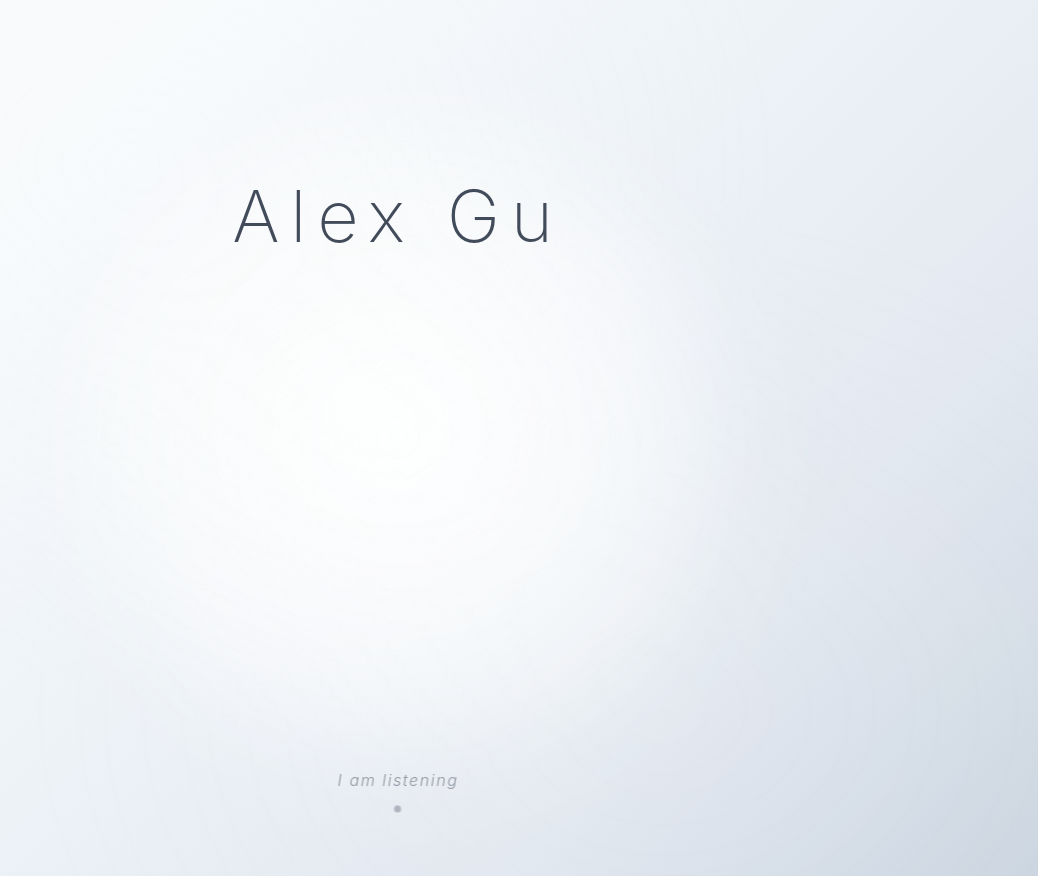
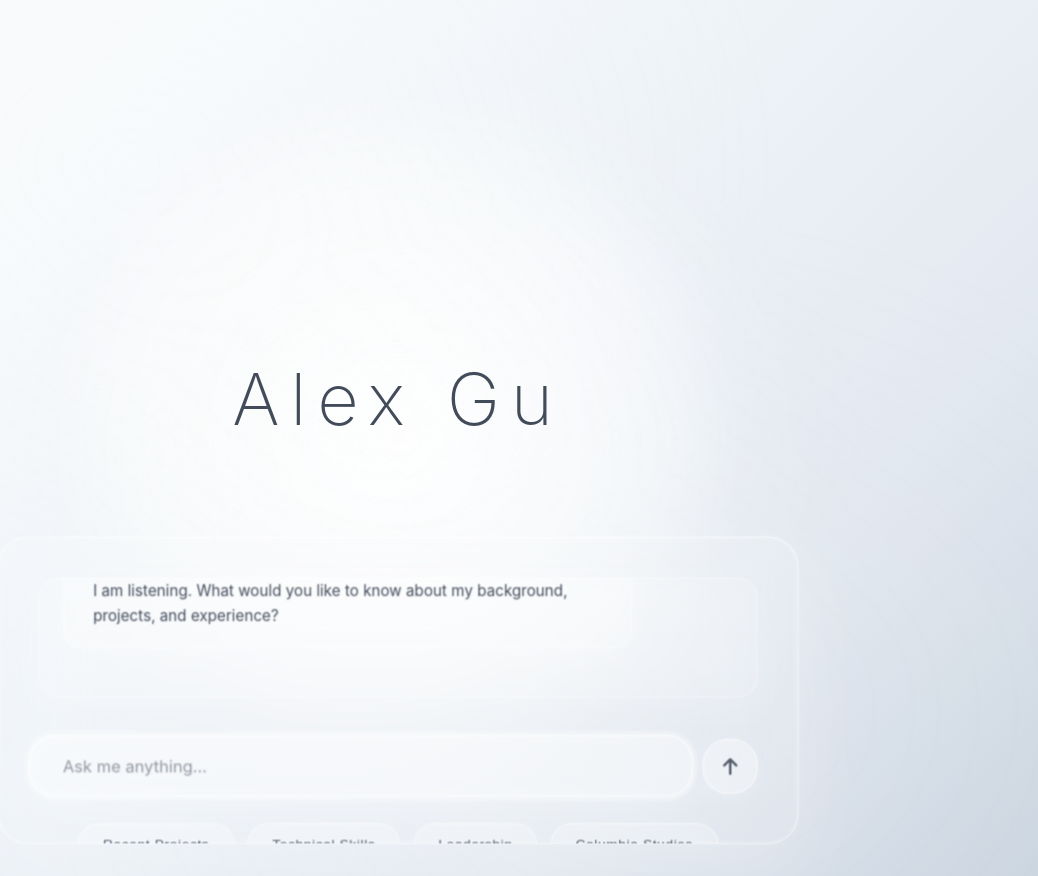
Before and after one commit to Alex419/AIPersonalPortfolio, a Flask app: page / in a window 1280 px wide. Shown: the whole page, without its empty margins (242-1280 px from the left). Run offline with Flask 3, Linux system fonts and the light colour scheme; some web fonts are replaced.

Commit message:
Nearly working, need to increase the box size

```diff
--- a/static/css/style.css
+++ b/static/css/style.css
@@ -141,9 +141,15 @@ body {
 
 /* Divine Name - Pure Light */
 .divine-name {
-    position: relative;
+    position: absolute;
+    top: 45%;
+    left: 50%;
+    transform: translate(-50%, -50%);
     text-align: center;
-    margin-bottom: 4rem;
+    z-index: 20;
+    /* Prevent any movement when content loads */
+    will-change: auto;
+    backface-visibility: hidden;
     animation: divineFloat 8s ease-in-out infinite;
 }
 
@@ -172,10 +178,10 @@ body {
 
 @keyframes divineFloat {
     0%, 100% {
-        transform: translateY(0);
+        transform: translate(-50%, -50%) translateY(10px);
     }
     50% {
-        transform: translateY(-20px);
+        transform: translate(-50%, -50%) translateY(-10px);
     }
 }
 
@@ -192,10 +198,13 @@ body {
 
 /* Divine Message Interface */
 .divine-message-interface {
-    position: relative;
+    position: absolute;
+    bottom: 2rem;
+    left: 50%;
+    transform: translateX(-50%) translateY(20px) scale(0.98);
     width: 90%;
     max-width: 800px;
-    max-height: 70vh;
+    max-height: 35vh;
     background: rgba(255, 255, 255, 0.15);
     border-radius: 30px;
     padding: 2.5rem;
@@ -206,48 +215,50 @@ body {
         0 0 0 1px rgba(255, 255, 255, 0.1) inset,
         0 0 0 4px rgba(255, 255, 255, 0.05) inset;
     opacity: 0;
-    transform: translateY(40px) scale(0.95);
-    transition: all 1.2s cubic-bezier(0.25, 0.46, 0.45, 0.94);
+    transition: all 5s cubic-bezier(0.25, 0.46, 0.45, 0.94);
     animation: bubbleFloat 6s ease-in-out infinite;
     display: flex;
     flex-direction: column;
     overflow: hidden;
+    /* Prevent layout interference */
+    z-index: 10;
+    /* Ensure proper centering */
+    right: auto;
+    /* Constrain height to stay below Alex Gu */
+    top: auto;
 }
 
-.divine-message-interface.active {
-    opacity: 1;
-    transform: translateY(0) scale(1);
-}
+/* Remove .active class - using direct opacity/transform control for zen experience */
 
 /* Enhanced bubble floating animation */
 @keyframes bubbleFloat {
     0%, 100% {
-        transform: translateY(0) scale(1);
+        transform: translateX(-50%) translateY(0) scale(1);
         box-shadow:
             0 25px 80px rgba(255, 255, 255, 0.3),
             0 0 0 1px rgba(255, 255, 255, 0.1) inset,
             0 0 0 4px rgba(255, 255, 255, 0.05) inset;
     }
     25% {
-        transform: translateY(-4px) scale(1.01);
+        transform: translateX(-50%) translateY(-1px) scale(1.005);
         box-shadow:
-            0 28px 85px rgba(255, 255, 255, 0.35),
+            0 26px 82px rgba(255, 255, 255, 0.32),
+            0 0 0 1px rgba(255, 255, 255, 0.11) inset,
+            0 0 0 4px rgba(255, 255, 255, 0.055) inset;
+    }
+    50% {
+        transform: translateX(-50%) translateY(-2px) scale(1.01);
+        box-shadow:
+            0 27px 85px rgba(255, 255, 255, 0.35),
             0 0 0 1px rgba(255, 255, 255, 0.12) inset,
             0 0 0 4px rgba(255, 255, 255, 0.06) inset;
     }
-    50% {
-        transform: translateY(-8px) scale(1.02);
+    75% {
+        transform: translateX(-50%) translateY(-1px) scale(1.005);
         box-shadow:
-            0 30px 90px rgba(255, 255, 255, 0.4),
-            0 0 0 1px rgba(255, 255, 255, 0.15) inset,
-            0 0 0 4px rgba(255, 255, 255, 0.08) inset;
-    }
-    75% {
-        transform: translateY(-4px) scale(1.01);
-        box-shadow:
-            0 28px 85px rgba(255, 255, 255, 0.35),
-            0 0 0 1px rgba(255, 255, 255, 0.12) inset,
-            0 0 0 4px rgba(255, 255, 255, 0.06) inset;
+            0 26px 82px rgba(255, 255, 255, 0.32),
+            0 0 0 1px rgba(255, 255, 255, 0.11) inset,
+            0 0 0 4px rgba(255, 255, 255, 0.055) inset;
     }
 }
 
@@ -279,7 +290,7 @@ body {
 .message-display {
     flex: 1;
     min-height: 120px;
-    max-height: 40vh;
+    max-height: 20vh;
     margin-bottom: 1.5rem;
     padding: 1.5rem;
     background: rgba(255, 255, 255, 0.1);
@@ -292,6 +303,8 @@ body {
     position: relative;
     overflow-y: auto;
     overflow-x: hidden;
+    /* Prevent layout shifts when messages appear */
+    contain: layout style paint;
 }
 
 /* Custom scrollbar for message display */
@@ -706,13 +719,10 @@ body {
     transform: translateX(-50%);
     text-align: center;
     opacity: 0.7;
-    transition: all 0.6s ease;
+    transition: all 3s cubic-bezier(0.25, 0.46, 0.45, 0.94);
 }
 
-.divine-presence.fade-out {
-    opacity: 0;
-    transform: translateX(-50%) translateY(30px);
-}
+/* Remove fade-out class - using direct opacity control for zen experience */
 
 .presence-text {
     font-size: 1rem;
@@ -794,11 +804,11 @@ body {
     .divine-message-interface {
         width: 95%;
         padding: 2rem;
-        max-height: 75vh;
+        max-height: 40vh;
     }
 
     .message-display {
-        max-height: 35vh;
+        max-height: 25vh;
     }
 
     .quick-questions {
@@ -826,7 +836,7 @@ body {
 
     .divine-message-interface {
         padding: 1.5rem;
-        max-height: 80vh;
+        max-height: 45vh;
     }
 
     .message-display {
--- a/static/js/script.js
+++ b/static/js/script.js
@@ -31,20 +31,6 @@ class DivineInterface {
             this.messageInput.style.height = 'auto';
             this.messageInput.style.height = this.messageInput.scrollHeight + 'px';
         });
-
-        // Start interaction when clicking anywhere
-        document.addEventListener('click', () => {
-            if (this.messageCount === 0) {
-                this.startDivineInteraction();
-            }
-        });
-
-        // Start interaction on first input focus
-        this.messageInput.addEventListener('focus', () => {
-            if (this.messageCount === 0) {
-                this.startDivineInteraction();
-            }
-        });
     }
 
     initializeDivineInterface() {
@@ -56,6 +42,9 @@ class DivineInterface {
 
         // Add divine presence effects
         this.addDivinePresenceEffects();
+
+        // Zen experience: immediate long fade-in over 5 seconds
+        this.startDivineInteraction();
     }
 
     addDivineNameAnimations() {
@@ -67,14 +56,6 @@ class DivineInterface {
 
         this.divineName.addEventListener('mouseleave', () => {
             this.divineName.style.transform = 'scale(1)';
-        });
-
-        // Add divine click effect
-        this.divineName.addEventListener('click', () => {
-            this.divineName.style.transform = 'scale(0.98)';
-            setTimeout(() => {
-                this.divineName.style.transform = 'scale(1)';
-            }, 200);
         });
     }
 
@@ -101,27 +82,27 @@ class DivineInterface {
     }
 
     addDivinePresenceEffects() {
-        // Add subtle presence animations
+        // Add very subtle presence animations for zen experience
         setInterval(() => {
-            if (Math.random() < 0.1) {
-                this.divinePresence.style.opacity = '0.9';
+            if (Math.random() < 0.05) {
+                this.divinePresence.style.opacity = '0.8';
                 setTimeout(() => {
                     this.divinePresence.style.opacity = '0.7';
-                }, 300);
+                }, 400);
             }
-        }, 8000);
+        }, 12000);
 
-        // Add orb particle effects
+        // Add minimal orb particle effects
         const orbParticles = document.querySelector('.orb-particles');
         if (orbParticles) {
             setInterval(() => {
-                if (Math.random() < 0.15) {
-                    orbParticles.style.opacity = '0.6';
+                if (Math.random() < 0.08) {
+                    orbParticles.style.opacity = '0.5';
                     setTimeout(() => {
                         orbParticles.style.opacity = '0.4';
-                    }, 400);
+                    }, 500);
                 }
-            }, 6000);
+            }, 10000);
         }
     }
 
@@ -150,14 +131,23 @@ class DivineInterface {
     }
 
     startDivineInteraction() {
-        // Fade out divine presence
-        this.divinePresence.classList.add('fade-out');
+        // Start the long 5-second fade-in immediately
+        this.messageInterface.style.transition = 'all 5s cubic-bezier(0.25, 0.46, 0.45, 0.94)';
+        this.messageInterface.style.opacity = '0';
+        this.messageInterface.style.transform = 'translateX(-50%) translateY(20px) scale(0.98)';
 
-        // Show message interface with divine animation
+        // Gradually fade in the message interface
         setTimeout(() => {
-            this.messageInterface.classList.add('active');
+            this.messageInterface.style.opacity = '1';
+            this.messageInterface.style.transform = 'translateX(-50%) translateY(0) scale(1)';
+        }, 100);
 
-            // Add divine welcome message
+        // Fade out divine presence slowly
+        this.divinePresence.style.transition = 'all 3s cubic-bezier(0.25, 0.46, 0.45, 0.94)';
+        this.divinePresence.style.opacity = '0';
+
+        // Add divine welcome message after fade-in completes
+        setTimeout(() => {
             this.addDivineMessage("I am listening. What would you like to know about my background, projects, and experience?", 'bot');
 
             // Focus on input
@@ -165,7 +155,7 @@ class DivineInterface {
 
             // Activate orb
             this.activateOrb();
-        }, 600);
+        }, 5000);
     }
 
     async sendMessage() {
@@ -277,7 +267,7 @@ class DivineInterface {
             border-radius: 30px;
         `;
 
-        messageInterface.style.position = 'relative';
+        // Don't change the position - keep it absolute for proper centering
         messageInterface.appendChild(glossySweep);
 
         // Trigger the sweep
@@ -293,11 +283,11 @@ class DivineInterface {
         }, 1100);
 
         // Add bubble bounce effect
-        messageInterface.style.transform = 'scale(1.05) translateY(-5px)';
+        messageInterface.style.transform = 'translateX(-50%) scale(1.05) translateY(-5px)';
         messageInterface.style.transition = 'transform 0.6s cubic-bezier(0.25, 0.46, 0.45, 0.94)';
 
         setTimeout(() => {
-            messageInterface.style.transform = 'scale(1) translateY(0)';
+            messageInterface.style.transform = 'translateX(-50%) scale(1) translateY(0)';
         }, 600);
     }
 
@@ -455,9 +445,9 @@ document.addEventListener('DOMContentLoaded', function() {
 });
 
 function addDivineTouches() {
-    // Add divine cursor interactions
+    // Minimal divine cursor interactions for zen experience
     document.addEventListener('mousemove', (e) => {
-        if (Math.random() < 0.003) {
+        if (Math.random() < 0.001) {
             const orbParticles = document.querySelector('.orb-particles');
             if (orbParticles) {
                 orbParticles.style.opacity = '0.5';
@@ -468,27 +458,9 @@ function addDivineTouches() {
         }
     });
 
-    // Add divine scroll interactions
-    window.addEventListener('scroll', () => {
-        if (Math.random() < 0.05) {
-            const etherealMist = document.querySelector('.ethereal-mist');
-            if (etherealMist) {
-                etherealMist.style.opacity = '0.4';
-                setTimeout(() => {
-                    etherealMist.style.opacity = '0.3';
-                }, 300);
-            }
-        }
-    });
+    // Remove scroll interactions for zen experience
 
-    // Add divine window resize effects
-    window.addEventListener('resize', () => {
-        const divineName = document.querySelector('.divine-name');
-        divineName.style.transform = 'scale(0.98)';
-        setTimeout(() => {
-            divineName.style.transform = 'scale(1)';
-        }, 300);
-    });
+    // Remove resize effects for zen experience
 
     // Add divine presence to typing
     const messageInput = document.getElementById('messageInput');
```
Also changed, not shown: chroma_db/chroma.sqlite3, 1 other file.
